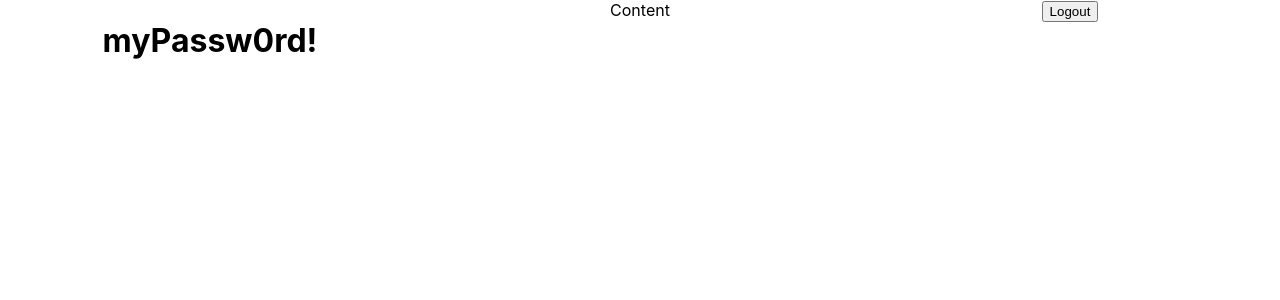
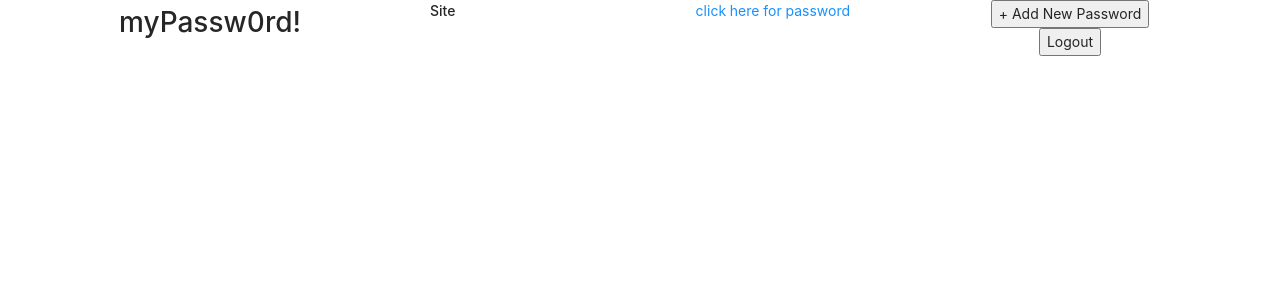
Before and after one commit to Stark-program/myPassw0rd, a React (Create React App) app: page / in a window 1280 px wide. Shown: the top 300 px of the page. Built offline with nearby package versions, Linux system fonts and the light colour scheme.

Commit message:
added modal and inputs

```diff
--- a/package.json
+++ b/package.json
@@ -6,6 +6,7 @@
     "@testing-library/jest-dom": "^5.14.1",
     "@testing-library/react": "^11.2.7",
     "@testing-library/user-event": "^12.8.3",
+    "antd": "^4.16.13",
     "react": "^17.0.2",
     "react-dom": "^17.0.2",
     "react-scripts": "4.0.3",
--- a/src/App.css
+++ b/src/App.css
@@ -1,8 +1,16 @@
 .App {
   display: grid;
-  grid-template-columns: repeat(auto-fit, minmax(200px, 1fr));
+  grid-template-columns: repeat(auto-fit, minmax(250px, 1fr));
   gap: 10px;
 }
 .every-column {
   text-align: center;
 }
+.modal-input {
+  margin: 1px;
+  border: 0.5px solid black;
+}
+.information {
+  display: flex;
+  justify-content: space-between;
+}
--- a/src/App.js
+++ b/src/App.js
@@ -1,15 +1,86 @@
 import "./App.css";
+import { Modal, Input } from "antd";
+import "antd/dist/antd.css";
+import { useState } from "react";
 
 function App() {
+  const [visible, setVisible] = useState(false);
+  const [confirmLoading, setConfirmLoading] = useState(false);
+  const [modalText, setModalText] = useState("");
+  const [site, setSite] = useState("");
+  const [password, setPassword] = useState("");
+
+  const handleOk = () => {
+    setModalText("The window will be closed after two seconds");
+    setConfirmLoading(true);
+    setTimeout(() => {
+      setVisible(false);
+      setConfirmLoading(false);
+      setModalText("");
+    }, 2000);
+  };
+
+  const handleCancel = () => {
+    console.log("Clicked cancel button");
+    setVisible(false);
+  };
+  const createNewPassword = () => {
+    setSite("");
+    setPassword("");
+    setVisible(true);
+  };
+
+  const renderModal = () => {
+    return (
+      <Modal
+        title="Title"
+        visible={visible}
+        onOk={handleOk}
+        confirmLoading={confirmLoading}
+        onCancel={handleCancel}
+      >
+        <Input
+          className="modal-input"
+          placeholder="input Site password is used on"
+          addonBefore="Site"
+          value={site}
+          onChange={(e) => {
+            setSite(e.target.value);
+          }}
+        />
+        <Input
+          className="modal-input"
+          placeholder="input password used for site"
+          addonBefore="Password"
+          value={password}
+          onChange={(e) => {
+            setPassword(e.target.value);
+          }}
+        />
+        {modalText}
+      </Modal>
+    );
+  };
+
   return (
     <div className="App">
       <div className="column-1 every-column">
         <h1>myPassw0rd!</h1>
       </div>
-      <div className="column-2 every-column">Content</div>
+      <div className="column-2">
+        <div className="information">
+          <h4>Site</h4>
+          <a>click here for password</a>
+        </div>
+      </div>
       <div className="column-3 every-column">
+        <button type="primary" onClick={createNewPassword}>
+          + Add New Password
+        </button>
+        <br></br>
         <button>Logout</button>
       </div>
+      {renderModal()}
     </div>
   );
 }
```
Also changed, not shown: 1 other file (tests, documents, lock files or other folders).
